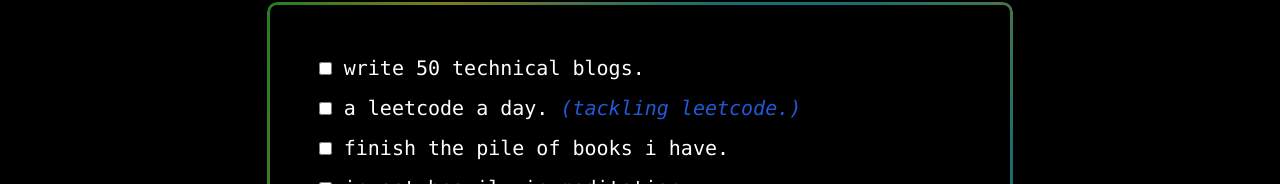
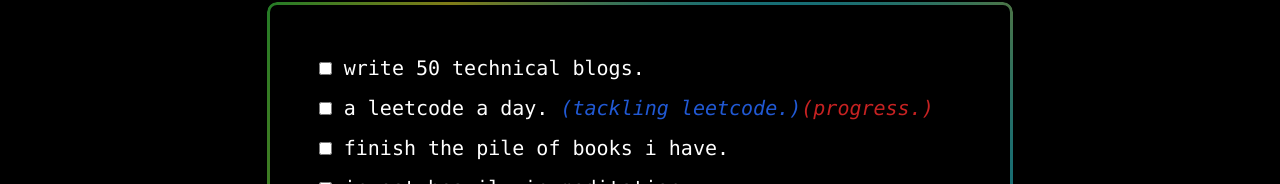
Before and after one commit to SumirSeth/project2025, a Nuxt app: page / in a window 1280 px wide. Shown: the part 330-514 px from the top of the page. Built offline with nearby package versions, Linux system fonts and the light colour scheme; what @inspira-ui/plugins would draw is missing.

Commit message:
add progress link to leetcode page in index.vue

```diff
--- a/pages/index.vue
+++ b/pages/index.vue
@@ -42,7 +42,10 @@
           <label for="two" class="text-white"> a leetcode a day. </label>
           <!-- <NuxtLink class="text-blue-600 italic" to="https://knowledge-base.surge.sh/notes/leetcode">tackling leetcode.</NuxtLink> -->
           <LinkPreview url="https://knowledge-base.surge.sh/notes/leetcode" linkClass="text-blue-600 italic opacity-90">
-              (tackling leetcode.)
+            (tackling leetcode.)
+          </LinkPreview>
+          <LinkPreview url="/leetcode" linkClass="text-red-600 italic opacity-90">
+              (progress.)
           </LinkPreview>
         </div>
 
```
